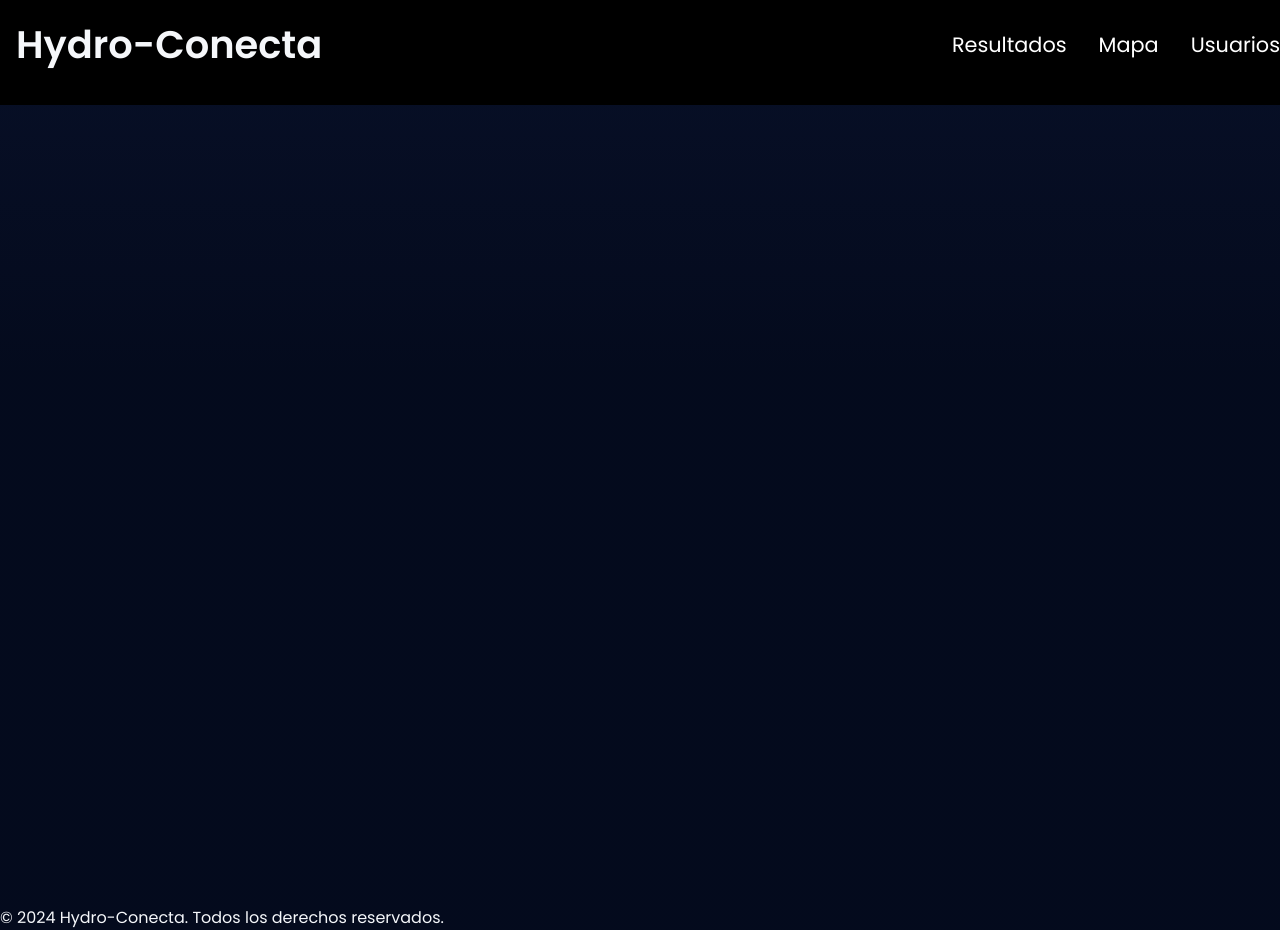
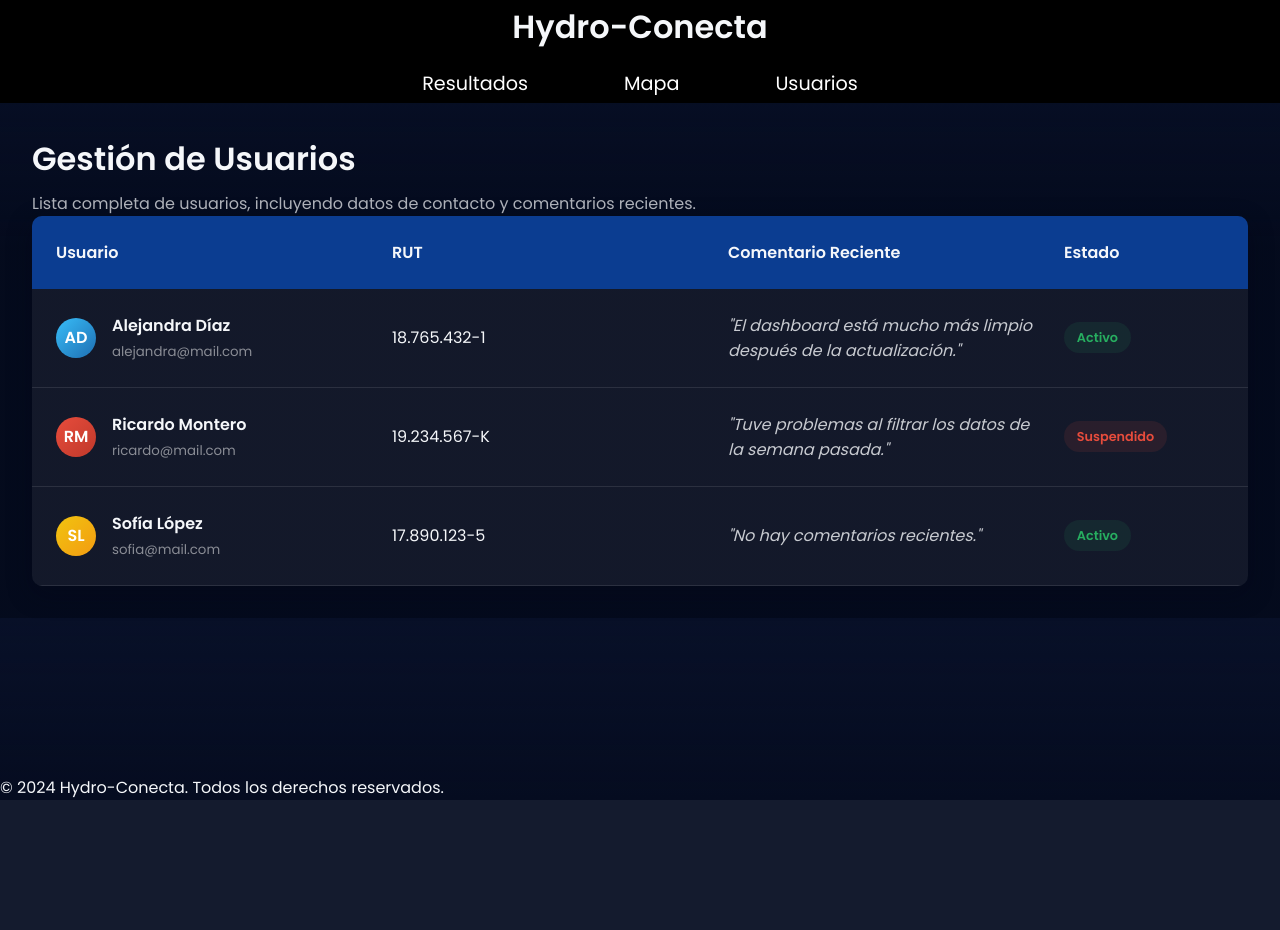
Before and after one commit to WhiteMooncy/PROYECTO-DE-ESPECIALIDAD, a PHP site: page /pages/users.html in a window 1280 px wide. After the commit the page ends 800 px from the top, so only its background shows below. Run offline with PHP 8.4, Linux system fonts and the light colour scheme.

Commit message:
mayonesa

```diff
--- a/assets/css/theme-dashboard.css
+++ b/assets/css/theme-dashboard.css
@@ -117,7 +117,6 @@ header {
     /* Mantenemos el margin-left aunque sidebar-width sea 0, por si se usa en el futuro */
     margin-left: var(--sidebar-width);
     padding: 2rem;
-    min-height: 100vh;
 }
 
 .section {
@@ -456,7 +455,126 @@ header {
     background: rgba(39, 174, 96, 0.1);
     color: var(--success);
 }
+/* ============================
+SECCIÓN MOVIL DEL HEADER
+   ============================ */
+/* Header */
+header
+{
+    display: flex;
+    flex-direction: column;
+    justify-content: center;
+    align-items: center;
+    background-color: rgb(0, 0, 0);
+    padding: 0 0 1rem 0;
+    margin: 0;
+}
+.headerLogo{
+    margin: 1rem;
+    padding: 0;
+    text-align: center;
+    font-size: clamp(2.4rem, 2.5dvw, 3rem);
 
+}
+.headerNav
+{
+    margin: 0;
+    padding: 0;
+    width: auto;
+    height: auto;
+}
+.headerNav ul{
+    margin: 0;
+    padding: 0;
+    text-emphasis: none;
+    text-decoration: none;
+    list-style-type: none;
+    display: flex;
+    flex-direction: row;
+    gap: 2rem;
+}
+.headerNavBlock {
+    padding: 0.3rem 0;
+    background-color: transparent;
+    position: relative;
+    display: inline-block;
+    text-decoration: none;
+    color: transparent;
+}
+
+.headerNavBlock::after {
+    content: '';
+    position: absolute;
+    bottom: 0;
+    left: 0;
+    width: 100%;
+    height: 2px;
+    background-color: var(--water-mid);
+    box-shadow: 0 10px 30px var(--water-mid);
+    transform: scaleX(0);
+    transform-origin: center;
+
+    transition: transform 0.2s ease-in;
+}
+
+.headerNavBlock:hover::after {
+    transform: scaleX(1);
+}
+.headerNavLinks
+{
+    text-decoration: none;
+    color: rgb(255, 255, 255);
+    font-size: clamp(1.3rem, 1.5dvw, 2rem);
+    font-weight: 300;
+    margin: 0;
+    padding: 0;
+}
+
+.header ul {
+    list-style: none;
+    display: flex;
+    flex-direction: row;
+    justify-content: center;
+    gap: 4rem;
+    margin: 0;
+    padding: 0;
+}
+.mainFooterContent{
+    position: absolute;
+    bottom: 0;
+}
+/* ============================
+    SECCIÓN DESKTOP DEL HEADER
+   ============================ */
+
+@media (min-width: 768px)
+{
+    header
+{
+    padding: 0;
+}
+    .headerLogo
+{
+    margin: 0.2rem auto 0.8rem auto;
+    padding: 0;
+    text-align: center;
+    font-size: clamp(1.5rem, 2.5dvw, 2.8rem);
+
+}
+    .headerNavLinks
+{
+    text-decoration: none;
+    color: rgb(255, 255, 255);
+    font-size: clamp(1.2rem, 1.5dvw, 1.3rem);
+    font-weight: 300;
+    margin: 0;
+    padding: 0;
+}
+.headerNav ul
+{
+    gap: 6rem;
+}
+}
 /* ============================
    RESPONSIVE
    ============================ */
@@ -477,10 +595,16 @@ header {
         /* El tamaño más pequeño es 1.2rem en lugar de clamp, para asegurar */
         font-size: 1.2rem;
     }
-
+    .Pfooter {
+        text-align: center;
+        margin: 1rem 0;
+    }
     /** Contenido Principal **/
     .main-content {
+        min-height: 83dvh;
+        margin: 1.5rem auto 0 auto;
         padding: 1rem;
+        align-items: center;
     }
 
     .stats-grid,
--- a/pages/map.html
+++ b/pages/map.html
@@ -37,7 +37,7 @@
     </main>
     <footer>
         <div class="mainFooterContent">
-            <p class="customFont text2 whiteText">© 2024 Hydro-Conecta. Todos los derechos reservados.</p>
+            <p class="Pfooter">© 2024 Hydro-Conecta. Todos los derechos reservados.</p>
         </div>
     </footer>
     <!-- Scripts -->
--- a/pages/users.html
+++ b/pages/users.html
@@ -22,21 +22,85 @@
     </header>
     <main class="main-content" role="main">
         <!-- Sección: Usuarios -->
-        <section id="users-section" class="section" aria-labelledby="users-title">
-            <div class="section-header">
-                <h2 id="users-title">Usuarios Participantes</h2>
-                <p>Lista de personas que han completado la encuesta</p>
+        <section id="users-section" class="section active">
+
+    <div class="section-header">
+        <h2>Gestión de Usuarios</h2>
+        <p>Lista completa de usuarios, incluyendo datos de contacto y comentarios recientes.</p>
+    </div>
+
+    <div class="users-table">
+
+        <div class="table-header">
+            <div>Usuario</div>
+            <div>RUT</div>
+            <div>Comentario Reciente</div>
+            <div>Estado</div>
+        </div>
+
+        <div class="table-row">
+
+            <div class="user-info" data-label="Usuario">
+                <div class="user-avatar">AD</div>
+                <div>
+                    <div style="font-weight: 600;">Alejandra Díaz</div>
+                    <small style="color: rgba(255, 255, 255, 0.5);">alejandra@mail.com</small>
+                </div>
             </div>
-            <div class="users-table" role="region" aria-label="Tabla de usuarios">
-                <div class="table-header" role="row">
-                    <div role="columnheader">Usuario</div>
-                    <div role="columnheader">Ubicación</div>
-                    <div role="columnheader">Fecha de Respuesta</div>
-                    <div role="columnheader">Estado</div>
+
+            <div data-label="RUT">
+                18.765.432-1
+            </div>
+
+            <div data-label="Comentario Reciente" style="opacity: 0.8; font-style: italic;">
+                "El dashboard está mucho más limpio después de la actualización."
+            </div>
+
+            <div data-label="Estado">
+                <span class="badge badge-active">Activo</span>
+            </div>
+        </div>
+
+        <div class="table-row">
+            <div class="user-info" data-label="Usuario">
+                <div class="user-avatar" style="background: linear-gradient(135deg, #e74c3c, #c0392b);">RM</div>
+                <div>
+                    <div style="font-weight: 600;">Ricardo Montero</div>
+                    <small style="color: rgba(255, 255, 255, 0.5);">ricardo@mail.com</small>
                 </div>
-                <div id="usersTableBody" role="rowgroup"></div>
             </div>
-        </section>
+            <div data-label="RUT">
+                19.234.567-K
+            </div>
+            <div data-label="Comentario Reciente" style="opacity: 0.8; font-style: italic;">
+                "Tuve problemas al filtrar los datos de la semana pasada."
+            </div>
+            <div data-label="Estado">
+                <span class="badge" style="background: rgba(231, 76, 60, 0.1); color: #e74c3c;">Suspendido</span>
+            </div>
+        </div>
+
+        <div class="table-row">
+            <div class="user-info" data-label="Usuario">
+                <div class="user-avatar" style="background: linear-gradient(135deg, #f1c40f, #f39c12);">SL</div>
+                <div>
+                    <div style="font-weight: 600;">Sofía López</div>
+                    <small style="color: rgba(255, 255, 255, 0.5);">sofia@mail.com</small>
+                </div>
+            </div>
+            <div data-label="RUT">
+                17.890.123-5
+            </div>
+            <div data-label="Comentario Reciente" style="opacity: 0.8; font-style: italic;">
+                "No hay comentarios recientes."
+            </div>
+            <div data-label="Estado">
+                <span class="badge badge-active">Activo</span>
+            </div>
+        </div>
+
+    </div>
+</section>
 
     </main>
     <footer>
```
Also changed, not shown: assets/css/theme-index.css (+0 -11 lines), pages/nosotros.html (renamed from pages/nosotros.php, +12 -2 lines).
